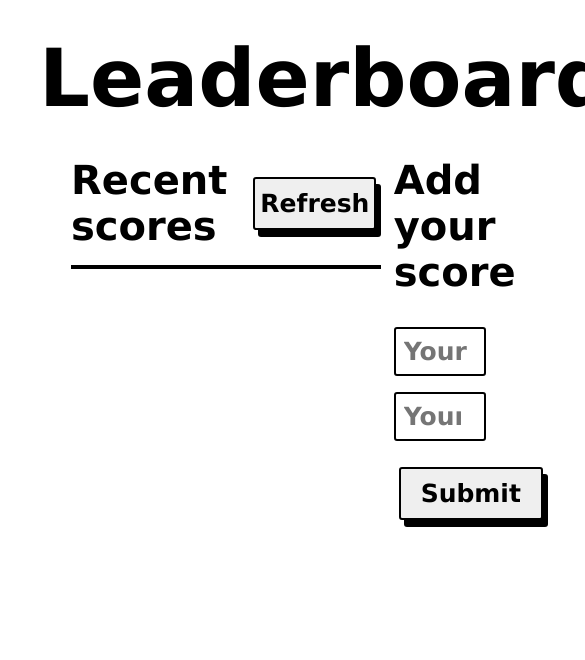
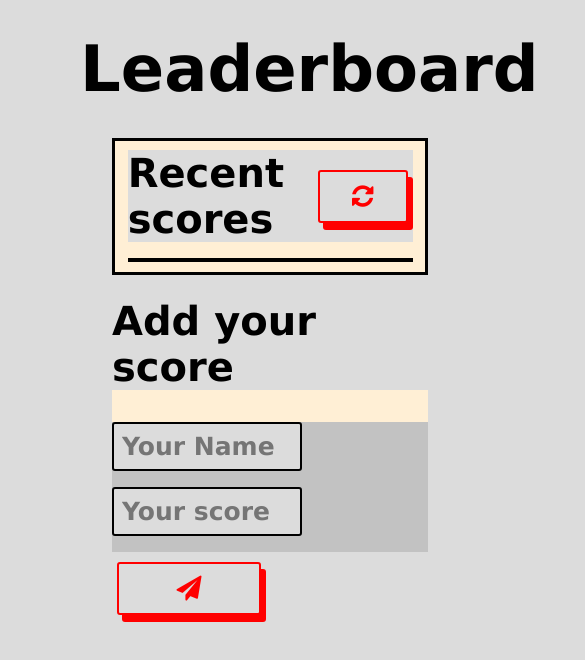
Before and after one commit to Recillah-Khamala/Leaderboard-Project, a website with bundled scripts: page src/index.html in a window 390 px wide. Shown: the top 660 px of the page, 585 px wide, since content can reach past the window. Built offline with nearby package versions, Linux system fonts and the light colour scheme; no server answers.

Commit message:
Add style to css file

```diff
--- a/src/api.js
+++ b/src/api.js
@@ -10,7 +10,7 @@ export const display = async () => {
       json.result.forEach((element) => {
         const list = document.createElement('li');
         list.classList.add('users');
-        list.textContent = `${element.user} ${element.score}`;
+        list.textContent = `${element.user} :   ${element.score}`;
         populated.appendChild(list);
       });
     });
--- a/src/index.html
+++ b/src/index.html
@@ -6,6 +6,7 @@
     <meta http-equiv="X-UA-Compatible" content="IE=edge">
     <meta name="viewport" content="width=device-width, initial-scale=1.0">
     <title>Leaderboard Project</title>
+    <link rel="stylesheet" href="https://cdnjs.cloudflare.com/ajax/libs/font-awesome/4.7.0/css/font-awesome.min.css">
 </head>
 
 <body>
@@ -17,7 +18,7 @@
             <div class="show">
                 <div class="count">
                     <h2 class="nowScore">Recent scores</h2>
-                    <button class="btn refreshBtn" id="refreshBtn" type="button">Refresh</button>
+                    <button class="btn refreshBtn" id="refreshBtn" type="button" style="font: size 32px;color:red"><i class="fa fa-refresh"></i></button>
                 </div>
 
                 <ul class="counted"></ul>
@@ -29,7 +30,7 @@
                     <input type="number" placeholder="Your score" id="score" required/>
                     <div class="btn-class">
                         <p id="err"></p>
-                        <button class="btn submitBtn" id="submit" type="submit">Submit</button>
+                        <button class="btn submitBtn" id="submit" type="submit" style="font: size 32px;color:red"><i class="fa fa-send"></i></button>
                     </div>
                 </form>
             </div>
--- a/src/style.css
+++ b/src/style.css
@@ -3,17 +3,18 @@
   margin: 0;
   box-sizing: border-box;
   padding: 0;
+  background-color: rgb(220,220,220);
   font-family: 'Lucida Sans', 'Lucida Sans Regular', 'Lucida Grande', 'Lucida Sans Unicode', Geneva, Verdana, sans-serif;
 }
 
 .bigContainer {
-  margin: 0 auto;
+  margin: 0 80px;
   width: 80%;
 }
 
 .header {
   margin-top: 2rem;
-  font-size: 5rem;
+  font-size: 4rem;
   font-weight: 900;
 }
 
@@ -24,10 +25,20 @@
   margin: 2rem;
 }
 
+.show {
+  padding: 3% 4%;
+  border: solid;
+  background-color: rgb(255,239,213);
+}
+
 .count {
   display: flex;
   justify-content: space-between;
   align-items: center;
+}
+
+.scoreCount {
+  background-color: rgb(255,239,213);
 }
 
 .nowScore {
@@ -57,6 +68,15 @@
   border: 2px solid #000;
 }
 
+.users {
+  font-weight: 300;
+  font-size: 18px;
+}
+
+.users:nth-of-type(even){
+  background-color: rgb(255,239,213);
+}
+
 .player {
   padding: 0.5rem;
   font-weight: 700;
@@ -76,6 +96,7 @@
   display: flex;
   flex-direction: column;
   margin-top: 2rem;
+  background: rgb(194, 194, 194);
 }
 
 .populate input {
@@ -87,3 +108,9 @@
   font-size: 25px;
   font-weight: 600;
 }
+
+@media (max-width: 1000px) {
+  .details {
+    grid-template-columns: 1fr;
+  }
+}
```
